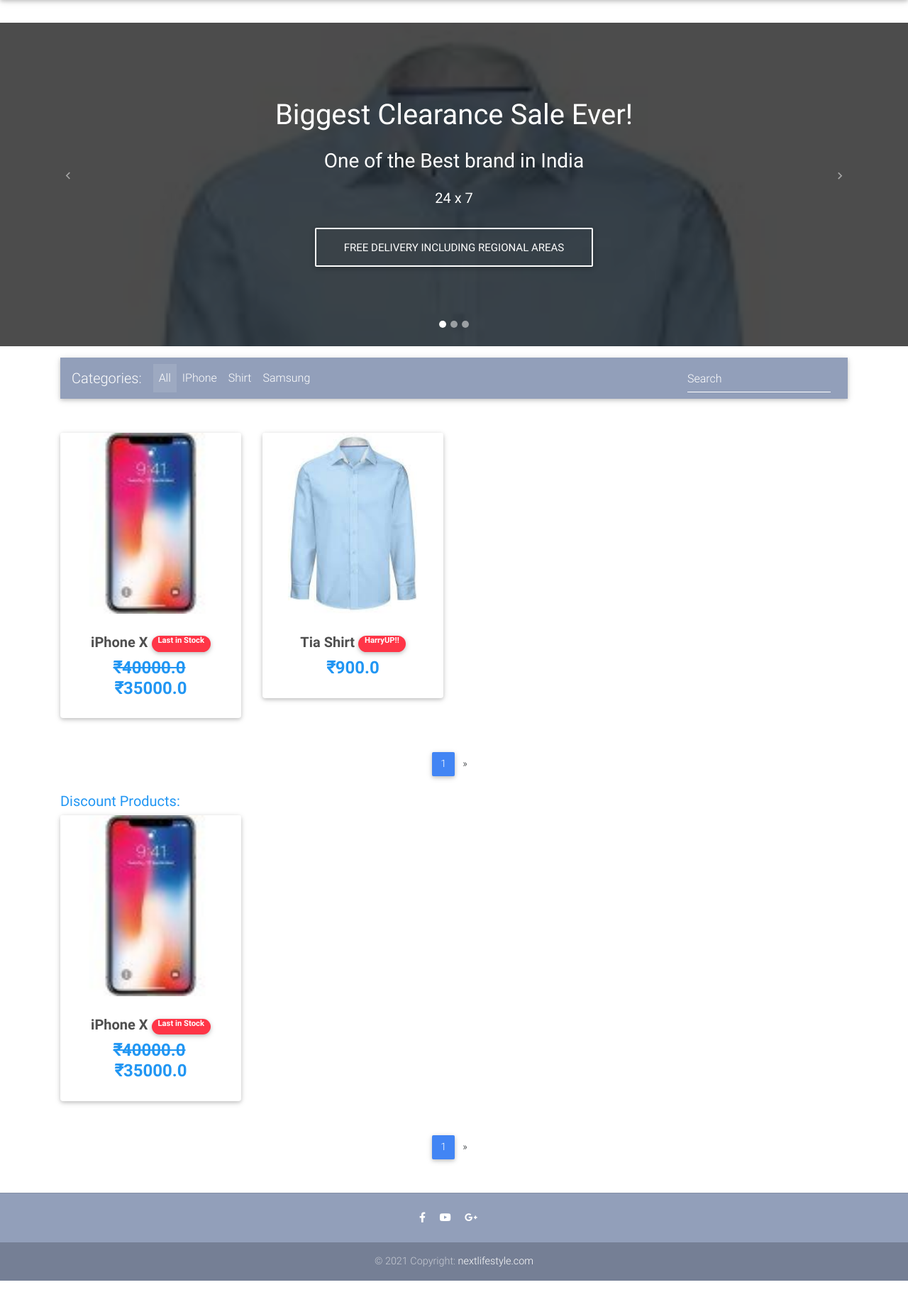
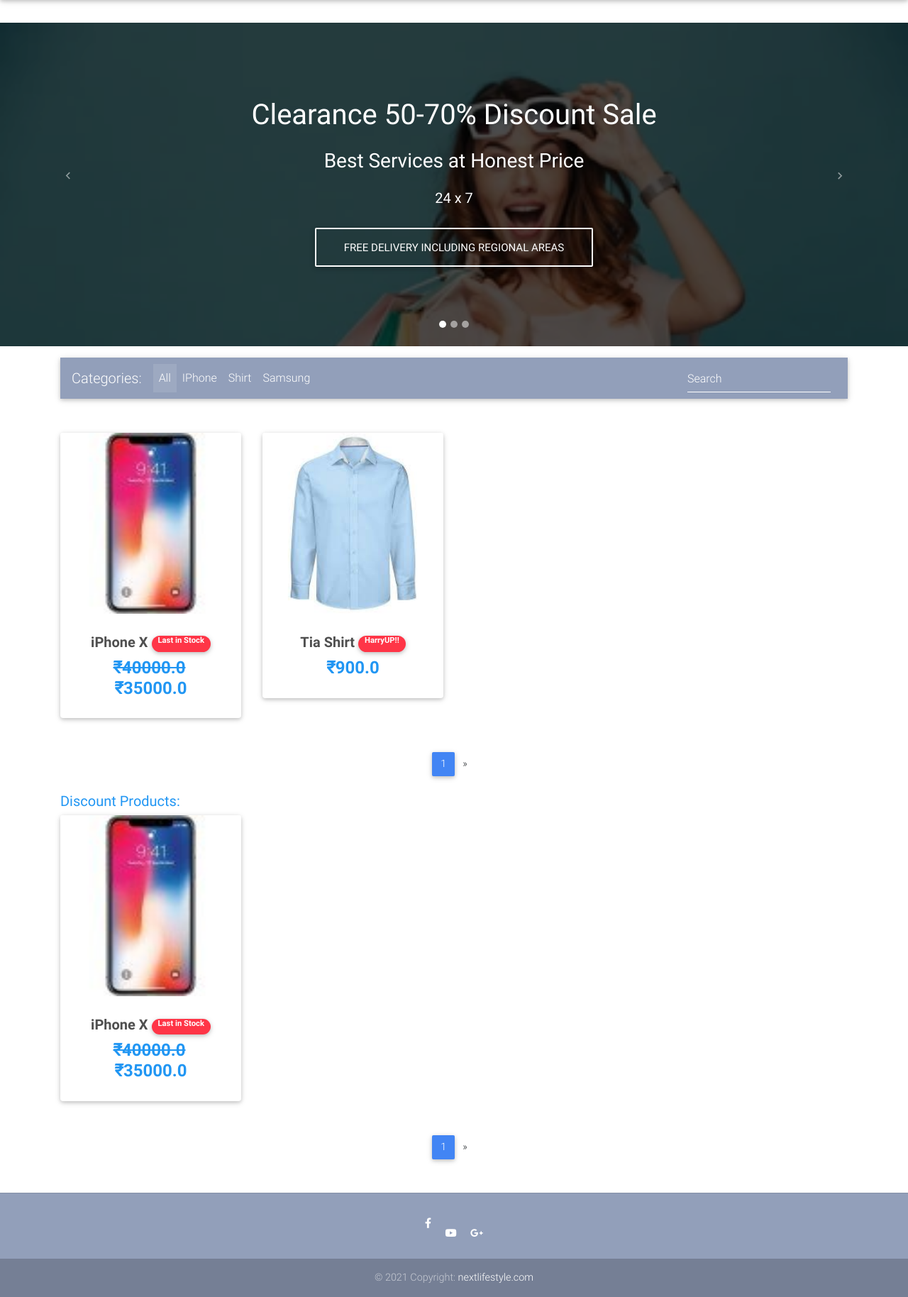
Before and after one commit to cypher-ravi/next-life-style-website, a Django app: page / in a window 1280 px wide. Shown: the part 64-1892 px from the top of the page at 71% size. Before the commit the page ends 1869 px from the top, so only its background shows below. Run offline with Django 3.2, Linux system fonts and the light colour scheme; data comes from the database, SQL or seed files in the repository; some libraries are stand-ins or nearby versions.

Commit message:
update 08Jun2021

```diff
--- a/ecom/settings.py
+++ b/ecom/settings.py
@@ -12,6 +12,7 @@
 
 from pathlib import Path
 import os
+import django_heroku
 
 # Build paths inside the project like this: BASE_DIR / 'subdir'.
 BASE_DIR = Path(__file__).resolve().parent.parent
@@ -170,3 +171,5 @@
 EMAIL_HOST_USER = 'rk7305758@gmail.com'
 EMAIL_HOST_PASSWORD = 'ztupoklvzybovgtd'
 EMAIL_PORT = 587
+
+django_heroku.settings(locals())
--- a/templates/base.html
+++ b/templates/base.html
@@ -156,16 +156,21 @@
 
     <!-- Social icons -->
     <div class="pb-4">
-      <a href="https://www.facebook.com/mdbootstrap" target="_blank">
+      {% comment %} <a href="https://www.facebook.com/pala.ram.7" target="_blank">
         <i class="fab fa-facebook-f mr-3"></i>
-      </a>
+      </a> {% endcomment %}
+
+          <a href="https://www.facebook.com/pala.ram.7" class="nav-link waves-effect" target="_blank">
+              <i class="fab fa-facebook-f"></i>
+          </a>
 
 
-      <a href="https://www.youtube.com/watch?v=7MUISDJ5ZZ4" target="_blank">
+
+      <a href="https://www.youtube.com/user/raj8954/videos" target="_blank">
         <i class="fab fa-youtube mr-3"></i>
       </a>
 
-      <a href="https://plus.google.com/u/0/b/107863090883699620484" target="_blank">
+      <a href="https://www.google.co.in/" target="_blank">
         <i class="fab fa-google-plus-g mr-3"></i>
       </a>
 
--- a/templates/home.html
+++ b/templates/home.html
@@ -17,7 +17,7 @@
 
     <!--First slide-->
     {% for banner in banners %}
-      <div class="carousel-item active">
+      <div class="carousel-item  {% if forloop.first %} active {% endif %} ">
         <div class="view" style="background-image: url('media/{{ banner.b_image }}'); background-repeat: no-repeat; background-size: cover;">
 
           <!-- Mask & flexbox options-->
@@ -225,6 +225,7 @@
       </nav>
       {% endif %}
       <!--Pagination-->
+      {% comment %} <nav class="navbar navbar-expand-lg navbar-dark mdb-color lighten-3 mt-3 mb-5"> {% endcomment %}
       <h5 id="discount_products"> <strong class="blue-text"> Discount Products: </strong></h5>
        <!--Section: Products v.3-->
       <section class="text-center mb-4">
```
Also changed, not shown: requirements.txt (added, +34 -0 lines), 1 other file.
